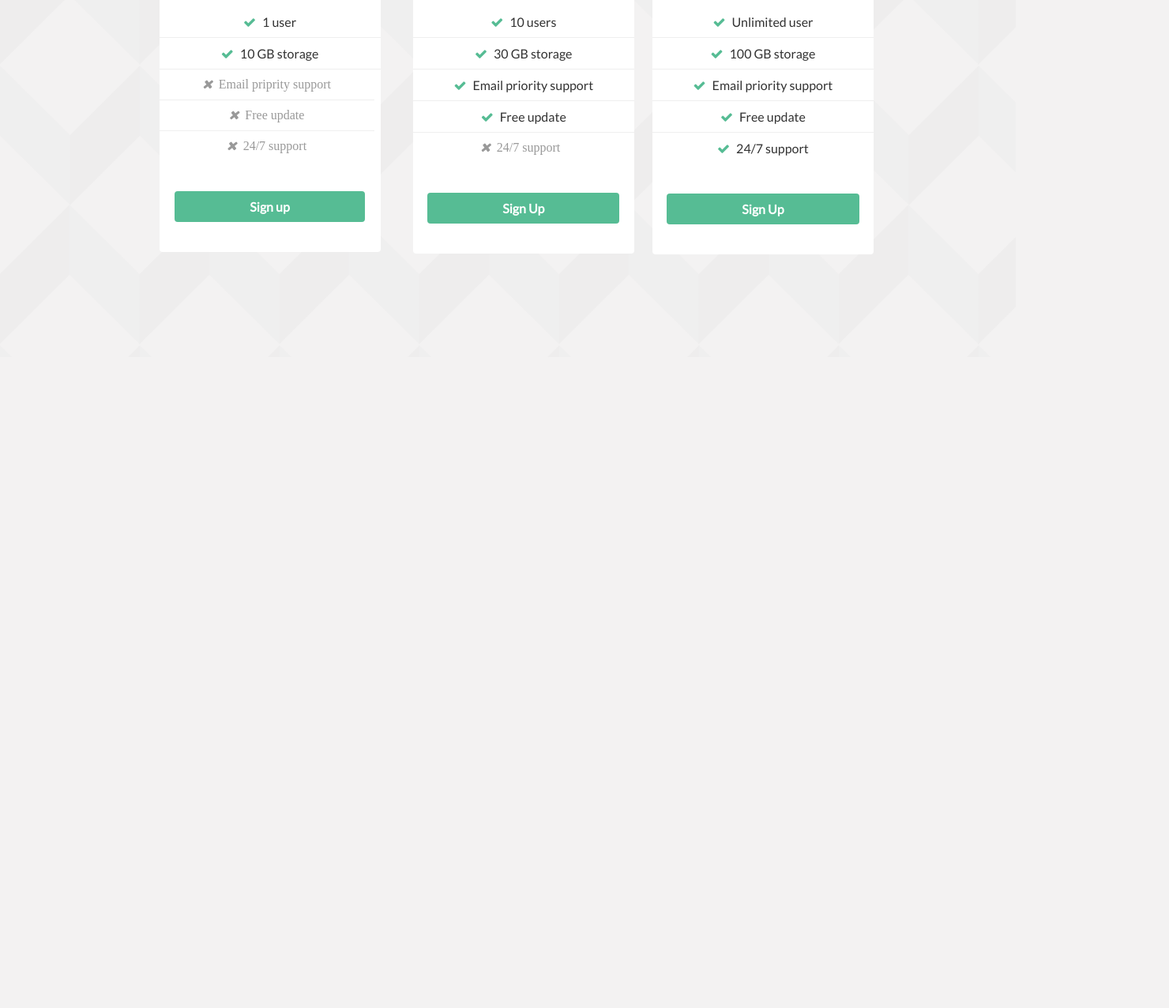
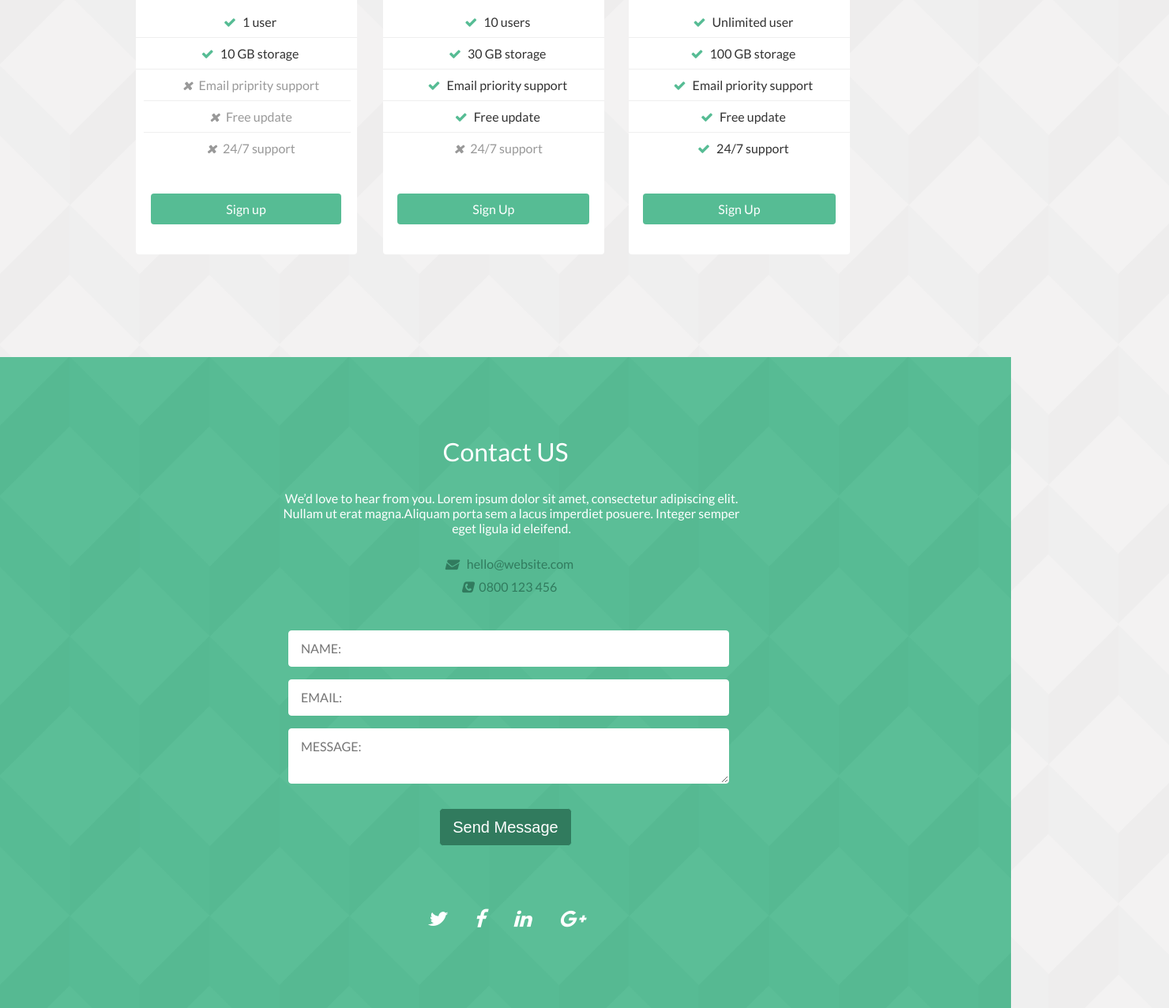
Before and after one commit to sajedakhdair/Build-simple-html-page, a plain HTML site: page index.html in a window 1280 px wide. Shown: the part 448-1724 px from the top of the page at 79% size, 1480 px wide, since content can reach past the window. Before the commit the page ends 900 px from the top, so only its background shows below. Drawn offline with Linux system fonts and the light colour scheme.

Commit message:
contact-section

```diff
--- a/index.html
+++ b/index.html
@@ -57,7 +57,7 @@
         <h2>Choose your plan today</h2>
       </div>
       <div class="plan-div">
-          <!--price tab-->
+          <!--price tab 1-->
           <div class="plan personal">
             <div class="plan-inner">
               <div class="entry-title">
@@ -83,9 +83,8 @@
               </div>
             </div>
           </div>
-        <!-- end of price tab-->
-
-        <!--price tab-->
+        <!-- end of price tab 1-->
+        <!--price tab 2-->
         <div class="plan Professional">
           <!--basic-->
           <div class="plan-inner">
@@ -97,7 +96,6 @@
                 <span class="number">10</span>
                 <br>
                 <span class="unit">per month</span>
-
                 </div>
             </div>
             <div class="entry-content">
@@ -114,8 +112,8 @@
             </div>
           </div>
         </div>
-        <!-- end of price tab-->
-        <!--price tab-->
+        <!-- end of price tab 2-->
+        <!--price tab 3-->
         <div class="plan Business">
           <!--standard-->
           <div class="plan-inner">
@@ -142,9 +140,47 @@
             </div>
           </div>
         </div>
-        <!-- end of price tab-->
+        <!-- end of price tab 3-->
       </div>
       <!-- end of plan-div -->
     </div>
+<section class="contact">
+    <h4 class="contact-title">Contact US</h4>
+      <div class="contact-text">
+        <p>We’d love to hear from you. Lorem ipsum dolor sit amet, consectetur adipiscing elit.
+          Nullam ut erat magna.Aliquam porta sem a lacus imperdiet posuere. Integer semper eget ligula id eleifend.
+        </p>
+        <ul>
+          <li class="website"> <i class="fas fa-envelope"></i>
+            <a href="mailto:hello@website.com">hello@website.com</a>
+          </li>
+          <li class="phone"><i class="fas fa-phone-square"></i>0800 123 456</li>
+        </ul>
+      </div>
+    <div class="text-center">
+      <div class="contact-form ">
+          <form class="form">
+              <div class="form-group name">
+                  <input id="name" type="text" class="form-control" placeholder="NAME:">
+              </div><!--//form-group name-->
+              <div class="form-group email">
+                  <input id="email" type="email" class="form-control" placeholder="EMAIL:">
+              </div><!--//form-group email-->
+              <div class="form-group message">
+                  <textarea id="message" class="form-control" placeholder="MESSAGE:"></textarea>
+              </div><!--//form-group message-->
+              <button type="submit" class="btn">Send Message</button>
+          </form><!--//form-->
+      </div><!--//contact-form-->
+  </div>
+  <div class="text-center">
+    <ul class="social-icons">
+       <li ><a href="#"><i class="fab fa-twitter"></i></a></li>
+       <li ><a href="#"><i class="fab fa-facebook"></i></i></a></li>
+       <li ><a href="#"><i class="fab fa-linkedin"></i></a></li>
+       <li ><a href="#"><i class="fab fa-google-plus"></i></a></li>
+   </ul><!--//social-icons-->
+</div>
+</section>      <!-- end of contact-section -->
   </body>
 </html>
--- a/style.css
+++ b/style.css
@@ -2,10 +2,26 @@
 /*
 table of contents
 1)header style
- 1.1header style
- 1.2 header logo style
- 1.3 nav style
+  1.1)header style
+  1.2)header logo style
+  1.3)nav style
+
 2)body style
+  2.1)plan section
+    2.1.1)   title of plan section
+    2.1.2)   style of three plans
+    2.1.3)   style of price
+    2.1.4)   style of list
+    2.1.5)   style of icon before the list-item
+    2.1.6)  style of sign up button
+
+  2.2)contact section
+    2.1.1) Contact info
+    2.2.2) contact icon (phone and web)
+    2.2.3) entry of contact form
+    2.2.4) button send message
+    2.2.5) social media icon
+
 */
 
 *
@@ -18,7 +34,7 @@ body
 {
   background-image: url(bg.png);
   background-color:rgb(243,242,242);
-
+width: 100%;
 }
 
 /*header style*/
@@ -121,7 +137,6 @@ h2
     color: #444;
 
 }
-
 /*the style of three plans */
 .plan-div
 {
@@ -132,24 +147,26 @@ h2
     padding-left: 60px;
     padding-right:60px;
     padding-bottom: 120px;
-
 }
-
   .personal
   {
-    padding-left: 130px;
-    padding-right: 18px;
+    padding-left: 100px;
+    padding-right: 10px;
   }
   .Business
   {
       padding-right: 180px;
   }
+  .Professional
+  {
+    padding-left: -20px;
+    padding-right: 8px;
 
+  }
 .plan {
     display: inline-block;
     margin: 10px 1%;
     font-family: 'Lato', Arial, sans-serif;
-
   }
 .plan-inner {
     background: #fff;
@@ -173,7 +190,8 @@ h2
         justify-content:center ;
         text-align: center;
         margin-bottom: 70px;
-        border-radius: 0.25rem;
+        border-top-left-radius: 0.25rem;
+        border-top-right-radius: 0.25rem;
   }
 .entry-title>h3 {
     background: #c4e7d9;
@@ -208,18 +226,19 @@ h2
     font-size: 1rem;
     font-weight: 400;
     padding-top: 0px;
-    padding-left: 5px;
+    padding-left: 4px;
     text-align: center;
     color: #fff;
     bottom: -1px;
-    left: 36px;
+    left: 34px;
   }
  .price .number
   {
     font-size: 28px;
+    padding-left: 10px;
     font-weight: 400;
-    line-height: 3.0;
-    left:40px;
+    line-height: 2.9;
+    left:35px;
   }
 /*the style of list */
 .entry-content {
@@ -233,6 +252,7 @@ h2
 }
 .entry-content li {
   border-bottom: 1px solid #efefef;
+  font-family:  'Lato',arial, sans-serif;
   padding: 10px 0;
 }
 .entry-content li:last-child {
@@ -242,6 +262,7 @@ h2
 .fa-check,.fa-times,.item-disable
 {
   margin-right: 8px;
+  margin-left: 10px;
   font-family: 'FontAwesome';
 }
 .fa-check
@@ -252,7 +273,6 @@ h2
 {
   color:#999;
 }
-/********************/
 /*the style of sign up button*/
 .btn {
   padding: 3em 0;
@@ -265,4 +285,123 @@ h2
   font-weight: 700;
   text-decoration: none;
   border-radius: 0.25rem;
+  font-weight: 400;
 }
+.btn a:hover
+{  background-color: #3fa07a;
+}
+/*Contact us form*/
+/*Contact info*/
+.contact
+{
+    background-image: url(bg.png);
+    background-color: #56bc94;
+    font-family: 'Lato', arial, sans-serif;
+    color: #fff;
+    padding: 100px 0;
+    width: 100%;
+  }
+.contact .contact-title
+ {
+   margin-bottom: 30px;
+   margin-top: 0;
+   text-align: center!important;
+   font-size: 2rem;
+   font-weight: 500;
+}
+.contact-text
+{
+    text-align: center!important;
+    padding-bottom: 18px;
+}
+.contact .contact-text p
+ {
+    font-size: 16px;
+    margin-top: 10;
+    margin-bottom: 1rem;
+    display: block;
+    margin-block-start: 1.5em;
+    margin-block-end: 1em;
+    margin-inline-start: 355px;
+    margin-inline-end:340px;
+}
+/*contact icon*/
+.phone,.website a
+{  color: #317b5e;
+  text-decoration: none;
+  padding-bottom: 28px;
+}
+.contact-text li
+{
+  padding-top: 10px;
+}
+.fa-envelope,.fa-phone-square
+{
+  margin-right: 8px;
+  margin-left: 10px;
+  font-family: 'FontAwesome';
+  color: #317b5e;
+}
+/*entry of contact form */
+form
+{
+  display: block;
+  margin-top: 0em;
+}
+.form-group
+{
+margin-bottom: 1rem;
+margin-inline-start: 365px;
+    margin-inline-end:-200px;
+}
+.text-center {
+  text-align: center!important;
+}
+.contact .contact-form .form-control {
+   border-color: #fff;
+   height: auto;
+   padding: 10px 15px;
+   display: block;
+   width: 50%;
+   font-size: 1rem;
+   font-weight: 400;
+    line-height: 1.5;
+    color: #495057;
+    background-color: #fff;
+    border: 1px solid #fff;
+    border-radius: .25rem;
+    overflow: visible;
+    font-family: inherit;
+    }
+
+/* button send message*/
+.contact .contact-form .btn{
+    background-color: #317b5e;
+    margin-top: 15px;
+    border: 1px solid #56bc94;
+    color: #fff;
+    padding: .5rem 1rem;
+    font-size: 1.25rem;
+    line-height: 1.5;
+    border-radius: .3rem;
+    display: inline-block;
+}
+/*social media icon */
+.text-center .social-icons .fab ,.fa-facebook
+{
+  font-size: 25px;
+  font-family: 'FontAwesome';
+  color: #fff;
+}
+.social-icons ul {
+  list-style: none;
+  text-align: center;
+}
+.social-icons li {
+  display: inline-block;
+  margin-left: 17px;
+  margin-right: 16px;
+  margin-top: 80px;
+  padding-left: -6px;
+  padding-right: -6px;
+}
```
